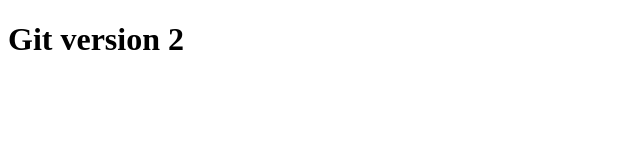
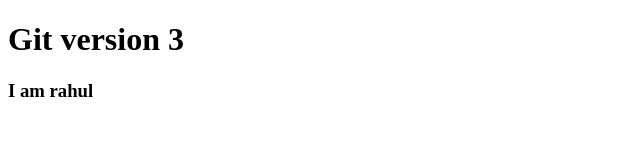
Before and after one commit to rahulclouddev/myrepo, a plain HTML site: page index.html in a window 1280 px wide. Shown: the whole page, without its empty margins (0-640 px from the left). Drawn offline with Linux system fonts and the light colour scheme.

Commit message:
Third v3 of index.html

```diff
--- a/index.html
+++ b/index.html
@@ -6,7 +6,8 @@
     <title>Document</title>
 </head>
 <body>
-    <h1>Git version 2</h1>
+    <h1>Git version 3</h1>
+    <h3>I am rahul</h3>
 
 </body>
 </html>
```
